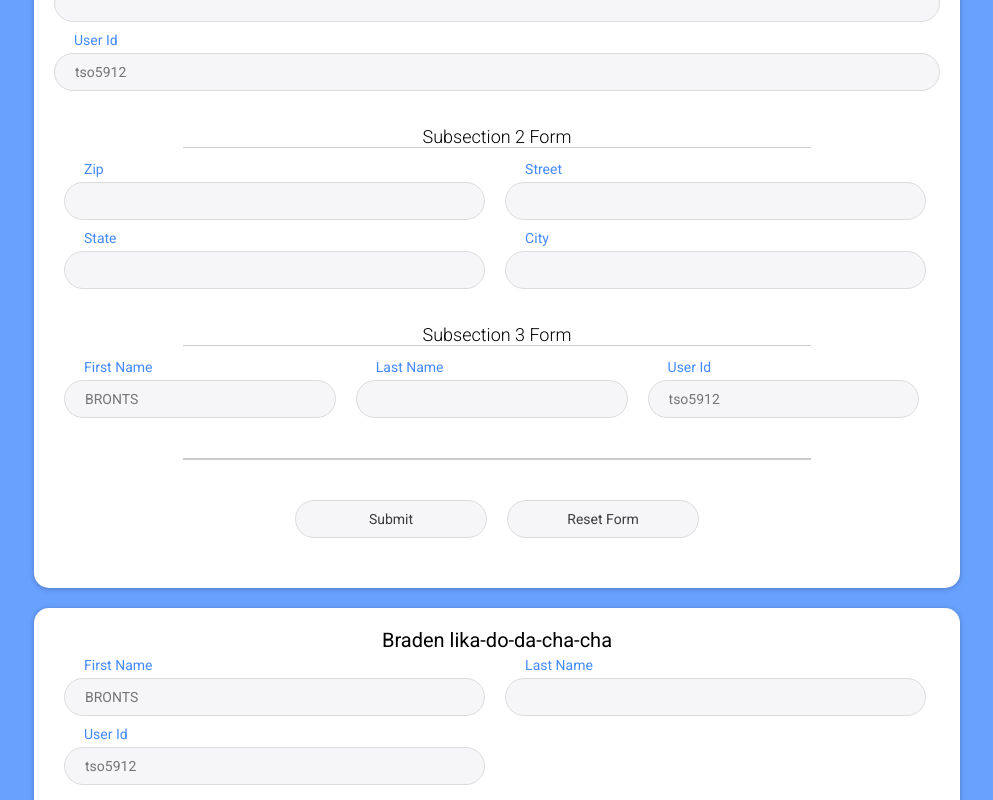
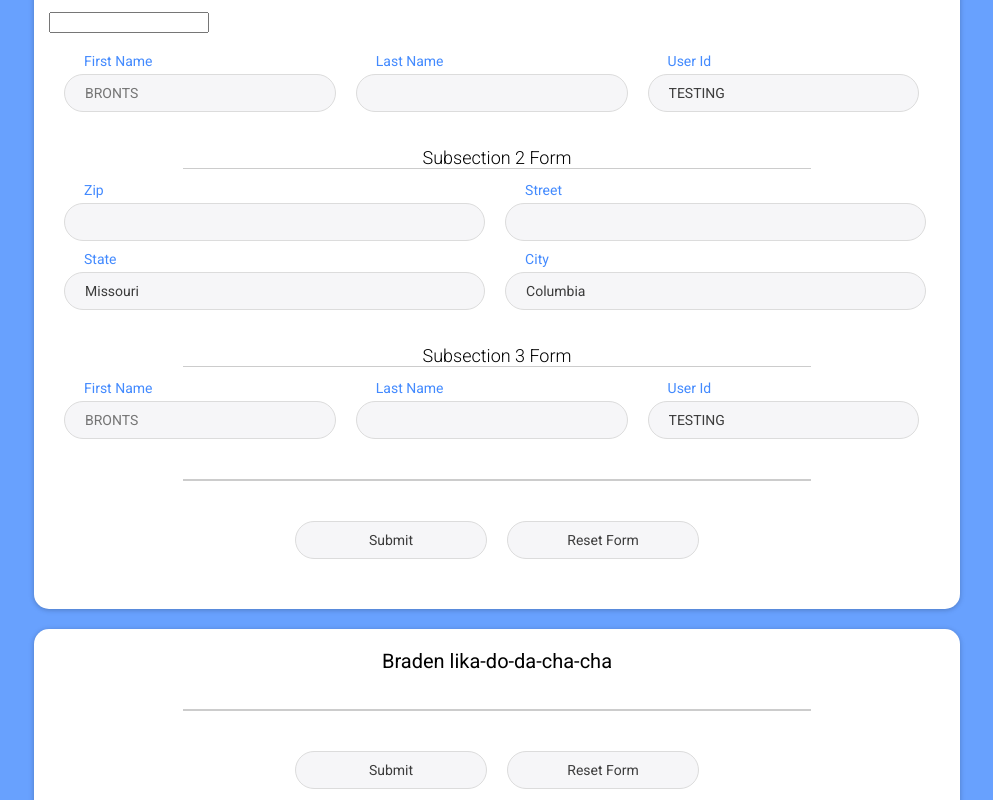
Before and after one commit to b2dt/react-form-template, a React app: page / in a window 1280 px wide. Shown: the part 220-1020 px from the top of the page, without its empty margins (143-1136 px from the left). Built offline with nearby package versions, Linux system fonts and the light colour scheme.

Commit message:
Doing major refactor for cleaner code. allowing more nested children.

```diff
--- a/src/components/app/app.tsx
+++ b/src/components/app/app.tsx
@@ -1,8 +1,9 @@
 import * as React from 'react'
 import Form from '../form/form';
-import {InputType} from "../../models/inputType";
 import FormSection from "../formSection/formSection";
 import {FormFieldProps} from "../../models/formFieldProps";
+import {InputType} from "../../utility/validation";
+import Input from "../general/input/input";
 
 export interface AppPageProps {
 
@@ -23,7 +24,7 @@ export default class App extends React.Component<AppPageProps, any> {
 	}
 
 	submitForm(formFields: FormFieldProps[]) {
-
+		console.log(formFields)
 	}
 
 	render() {
@@ -82,7 +83,13 @@ export default class App extends React.Component<AppPageProps, any> {
 		return (
 			<div id="app">
 				<Form title="NEW CONTAINER FORM" submitForm={this.submitForm}>
-					<FormSection title="Subsection 1 Form" formFields={formProps} inputsPerRow={1}/>
+					<FormSection title="Subsection 1 Form" inputsPerRow={2}>
+						<FormSection formFields={formProps2} inputsPerRow={2}/>
+						<div>
+							<input type={"text"}/>
+						</div>
+						<FormSection formFields={formProps} inputsPerRow={3}/>
+					</FormSection>
 					<FormSection title="Subsection 2 Form" formFields={formProps2} inputsPerRow={2}/>
 					<FormSection title="Subsection 3 Form" formFields={formProps} inputsPerRow={3}/>
 				</Form>
--- a/src/components/form/form.tsx
+++ b/src/components/form/form.tsx
@@ -1,9 +1,9 @@
 import * as React from 'react';
 import {FormFieldProps} from '../../models/formFieldProps';
 import {ColumnRange} from "../../models/columnRange";
-import * as FormUtil from "../../utility/formUtil";
 import * as PropMapper from "../../mappers/propMapper";
-import FormSection, {FormSectionProps} from "../formSection/formSection";
+import {FormSectionProps} from "../formSection/formSection";
+import {FormUtil, UpdateObj} from "../../utility/formUtil";
 
 export interface FormProps {
 	title: string
@@ -14,7 +14,7 @@ export interface FormProps {
 }
 
 export interface FormValues {
-	formFields?: FormFieldProps[]
+	formFields?: FormFieldProps[] | any
 	formSectionValues?: FormSectionProps[]
 }
 
@@ -27,7 +27,7 @@ export default class Form extends React.Component<FormProps, FormValues> {
 		this.resetForm = this.resetForm.bind(this)
 		this.state = {
 			formSectionValues: props.children === undefined ? [] : PropMapper.mapSectionPropsToState(props.children),
-			formFields: props.formFields === undefined ? [] : props.formFields
+			formFields: props.formFields === undefined ? [] : props.formFields,
 		}
 	}
 
@@ -38,74 +38,25 @@ export default class Form extends React.Component<FormProps, FormValues> {
 
 	}
 
-	updateFieldValue(newVal: string, fieldIndex: number, sectionIndex: number) {
+	updateFieldValue(updateObj: UpdateObj) {
 		const {state} = this
-		console.log("Field Index:" + fieldIndex + ", sectionIndex:" + sectionIndex + " with value " + newVal)
-		if (sectionIndex == undefined) {
-			let newFormFields: FormFieldProps[] = state.formFields.map((field, index) => {
-				if (index == fieldIndex)
-					field.value = newVal
-				return field
-			})
-			this.setState({
-				formFields: newFormFields
-			})
-		} else {
-			let newFormSectionValues: FormSectionProps[] = state.formSectionValues.map((section, sIndex) => {
-				if (sIndex == sectionIndex) {
-					section.formFields.map((field, fIndex) => {
-						if (fIndex == fieldIndex) {
-							field.value = newVal
-						}
-						return field
-					})
-				}
-				return section
-			})
-			this.setState({
-				formSectionValues: newFormSectionValues
-			})
-		}
+		console.log(updateObj)
 	}
 
 	submitLocalForm() {
-		const {props} = this
-		if (props.children === null || props.children === undefined) {
-			props.submitForm(props.formFields)
-		} else {
-			let fields: any[] = React.Children.map(props.children, (child: any) => {
-				return {...child.props.formFields, sectionIndex: child.props.sectionIndex}
-			})
-			props.submitForm(fields)
-		}
+		const {state} = this
+		console.log("Submit: " + state)
 	}
 
 	createForm() {
-		const {state, props} = this
-		if (state.formSectionValues.length == 0 || state.formSectionValues === null) {
-			return (
-				<div className={"form-field-wrapper"}>
-					{FormUtil.convertFormFieldPropsToInputs(state.formFields, props.inputsPerRow, this.updateFieldValue)}
-				</div>
-			)
-		} else {
-			return (
-				<div className={"form-field-wrapper"}>
-					{state.formSectionValues.map((child: any, index: any) => {
-						return (
-							<FormSection
-								key={index}
-								title={child.title}
-								inputsPerRow={child.inputsPerRow}
-								formFields={child.formFields}
-								index={index}
-								updateFieldValue={this.updateFieldValue}
-							/>
-						)
-					})}
-				</div>
-			)
-		}
+		const {props} = this
+		let children = FormUtil.children.create(props.children, this.updateFieldValue)
+		console.log(children)
+		return (
+			<div className={"form-field-wrapper"}>
+				{children}
+			</div>
+		)
 	}
 
 	createButtons() {
--- a/src/components/formSection/formSection.tsx
+++ b/src/components/formSection/formSection.tsx
@@ -1,15 +1,16 @@
 import * as React from 'react'
-import * as FormUtil from "../../utility/formUtil";
+import * as FormFieldConverter from "../../utility/formFieldConverter";
 import {FormFieldProps} from "../../models/formFieldProps";
 import {ColumnRange} from "../../models/columnRange";
+import {UpdateObj} from "../../utility/formUtil";
 
 export interface FormSectionProps {
-	title: string
-	formFields: FormFieldProps[]
+	formFields?: FormFieldProps[]
+	title?: string
 	inputsPerRow?: ColumnRange
 	index?: any
 
-	updateFieldValue?: (newVal, fieldIndex, sectionIndex) => any
+	updateFieldValue?: (x: UpdateObj) => any
 }
 
 export default class FormSection extends React.Component<FormSectionProps, any> {
@@ -18,19 +19,20 @@ export default class FormSection extends React.Component<FormSectionProps, any>
 		this.updateFieldValue = this.updateFieldValue.bind(this)
 	}
 
-	updateFieldValue(newVal: string, fieldIndex: number) {
+	updateFieldValue(updateObj: UpdateObj) {
 		const {props} = this
-		console.log(newVal + " and index " + fieldIndex)
-		this.props.updateFieldValue(newVal, fieldIndex, props.index)
+		updateObj.sectionIndex = props.index
+		this.props.updateFieldValue(updateObj)
 	}
 
 	render() {
 		const {props} = this
-		let formFields = FormUtil.convertFormFieldPropsToInputs(props.formFields, props.inputsPerRow, this.updateFieldValue)
+		let formFields = FormFieldConverter.convertFormFieldPropsToInputs(props.formFields, props.inputsPerRow, this.updateFieldValue)
+		const separator = props.title == null ? "" : (<div className={"title-separator"}/>)
 		return (
 			<div className={"form-section"}>
 				<div className={"form-section-title"}>{props.title}</div>
-				<div className={"title-separator"}/>
+				{separator}
 				{formFields}
 			</div>
 		)
--- a/src/models/formFieldProps.tsx
+++ b/src/models/formFieldProps.tsx
@@ -1,14 +1,16 @@
-import {InputType} from "./inputType";
+import {InputType} from "../utility/validation";
 
 export interface FormFieldProps {
 	id: string
 	inputType: InputType
 	label: string
 	index: number
+
 	sectionIndex?: number
-
 	value?: string
 	required?: boolean
+	validation?: any
+	errorMsg?: string
 	defaultText?: string
 	placeholder?: string
 }
--- a/src/models/inputType.tsx
+++ /dev/null
@@ -1,6 +0,0 @@
-export enum InputType {
-	Text,
-	Button,
-	Dropdown,
-	TextArea
-}
--- /dev/null
+++ b/src/utility/formFieldConverter.tsx
@@ -0,0 +1,73 @@
+import * as React from "react";
+import {FormFieldProps} from "../models/formFieldProps";
+import {ColumnRange} from "../models/columnRange";
+import classNames from 'classnames'
+import Input from "../components/general/input/input";
+import * as _ from 'lodash'
+import {InputType} from "./validation";
+
+export const sortFieldProps = (formFields: FormFieldProps[]) => {
+	return _.sortBy(formFields, (field) => field.index)
+}
+
+export const convertFormFieldPropsToInputs = (formFields: FormFieldProps[], numOfColumns: ColumnRange, updateFieldVal: any) => {
+	let sortedFormFields = sortFieldProps(formFields)
+	return sortedFormFields.map(field => (convert(field, numOfColumns, updateFieldVal)))
+}
+
+const convert = (formProp: FormFieldProps, numOfColumns: ColumnRange, updateFieldVal: any) => {
+	let columnClassName = classNames({"col-one": numOfColumns == ColumnRange.ONE}, {"col-two": numOfColumns == ColumnRange.TWO}, {"col-three": numOfColumns == ColumnRange.THREE})
+
+	if (formProp.inputType == InputType.Text)
+		return convertToTextBox(formProp, columnClassName, updateFieldVal)
+	else if (formProp.inputType == InputType.Button)
+		return convertToButton(formProp, columnClassName, updateFieldVal)
+	else if (formProp.inputType == InputType.Dropdown)
+		return convertToDropdown(formProp, columnClassName, updateFieldVal)
+	else if (formProp.inputType == InputType.TextArea)
+		return convertToTextArea(formProp, columnClassName, updateFieldVal)
+	else if (formProp.inputType == InputType.Checkbox)
+		return convertToCheckbox(formProp, columnClassName, updateFieldVal)
+}
+
+const convertToCheckbox = (buttonProps: FormFieldProps, columnClassName: string, updateFieldVal: any) => {
+	let classes = classNames("form-text-input", columnClassName)
+
+}
+
+const convertToTextBox = (textProps: FormFieldProps, columnClassName: string, updateFieldVal: any) => {
+	let classes = classNames('field', columnClassName)
+
+	return (
+		<div className={classes} key={textProps.id}>
+			<Input
+				id={textProps.id}
+				classes={"form-text-input"}
+				label={textProps.label}
+				index={textProps.index}
+				updateFieldValue={updateFieldVal}
+				inputProps={{
+					type: "text",
+					placeholder: textProps.placeholder,
+					defaultValue: textProps.defaultText || ""
+				}}
+			/>
+		</div>
+	)
+}
+
+const convertToButton = (buttonProps: FormFieldProps, columnClassName: string, updateFieldVal: any) => {
+	let classes = classNames("form-text-input", columnClassName)
+
+
+}
+
+const convertToDropdown = (dropdownProps: FormFieldProps, columnClassName: string, updateFieldVal: any) => {
+	let classes = classNames("form-text-input", columnClassName)
+
+
+}
+
+const convertToTextArea = (textAreaProps: FormFieldProps, columnClassName: string, updateFieldVal: any) => {
+	let classes = classNames("form-text-input", columnClassName)
+}
--- a/src/utility/formUtil.tsx
+++ b/src/utility/formUtil.tsx
@@ -1,66 +1,54 @@
-import * as React from "react";
-import {FormFieldProps} from "../models/formFieldProps";
-import {ColumnRange} from "../models/columnRange";
-import {InputType} from "../models/inputType";
-import classNames from 'classnames'
-import Input from "../components/general/input/input";
-import * as _ from 'lodash'
+import * as React from 'react'
+import {FormValues} from "../components/form/form";
+import FormSection from "../components/formSection/formSection";
 
-export const sortFieldProps = (formFields: FormFieldProps[]) => {
-	return _.sortBy(formFields, (field) => field.index)
+export interface UpdateObj {
+	sectionIndex?: number,
+	fieldIndex: number,
+	newVal: string
 }
 
-export const convertFormFieldPropsToInputs = (formFields: FormFieldProps[], numOfColumns: ColumnRange, updateFieldVal: any) => {
-	let sortedFormFields = sortFieldProps(formFields)
-	return sortedFormFields.map(field => (convert(field, numOfColumns, updateFieldVal)))
+enum Types {
+	FORM_SECTION = "FormSection",
+	FORM = "FORM"
 }
 
-const convert = (formProp: FormFieldProps, numOfColumns: ColumnRange, updateFieldVal: any) => {
-	let columnClassName = classNames({"col-one": numOfColumns == ColumnRange.ONE}, {"col-two": numOfColumns == ColumnRange.TWO}, {"col-three": numOfColumns == ColumnRange.THREE})
+export const FormUtil: any = {
+	state: {
+		update: (fieldInfo: UpdateObj, formState: FormValues) => {
+			if (fieldInfo.sectionIndex == undefined) { //Means not in a FormSection => no children
 
-	if (formProp.inputType == InputType.Text)
-		return convertToTextBox(formProp, columnClassName, updateFieldVal)
-	else if (formProp.inputType == InputType.Button)
-		return convertToButton(formProp, columnClassName, updateFieldVal)
-	else if (formProp.inputType == InputType.Dropdown)
-		return convertToDropdown(formProp, columnClassName, updateFieldVal)
-	else if (formProp.inputType == InputType.TextArea)
-		return convertToTextArea(formProp, columnClassName, updateFieldVal)
+			}
+			return null;
+		},
+		create: (formState: FormValues, children: JSX.Element[] | any) => {
+
+		}
+	},
+	children: {
+		create: (children: JSX.Element[] | any, onChange: any) => {
+			return React.Children.map(children, (child, sectionIndex) => {
+				const {props} = child
+				if (props.children == null) {
+					if (child.type.name == Types.FORM_SECTION) {
+						return (
+							<FormSection
+								inputsPerRow={props.inputsPerRow}
+								title={props.title}
+								index={sectionIndex}
+								updateFieldValue={onChange}
+								formFields={props.formFields}
+							/>)
+					} else {
+						let props = {onChange: onChange, sectionIndex: sectionIndex, index: 0}
+						return React.cloneElement(child, props)
+					}
+				} else {
+					console.log("Nested children...")
+					return FormUtil.children.create(child.props.children, onChange)
+				}
+			})
+		}
+	},
+	validate: {}
 }
-
-const convertToTextBox = (textProps: FormFieldProps, columnClassName: string, updateFieldVal: any) => {
-	let classes = classNames('field', columnClassName)
-	return (
-		<div className={classes} key={textProps.id}>
-			<Input
-				id={textProps.id}
-				classes={"form-text-input"}
-				label={textProps.label}
-				index={textProps.index}
-				updateFieldValue={updateFieldVal}
-				inputProps={{
-					type: "text",
-					placeholder: textProps.placeholder,
-					defaultValue: textProps.defaultText,
-					value: textProps.value == null ? '' : textProps.value
-				}}
-			/>
-		</div>
-	)
-}
-
-const convertToButton = (buttonProps: FormFieldProps, columnClassName: string, updateFieldVal: any) => {
-	let classes = classNames("form-text-input", columnClassName)
-
-
-}
-
-const convertToDropdown = (dropdownProps: FormFieldProps, columnClassName: string, updateFieldVal: any) => {
-	let classes = classNames("form-text-input", columnClassName)
-
-
-}
-
-const convertToTextArea = (textAreaProps: FormFieldProps, columnClassName: string, updateFieldVal: any) => {
-	let classes = classNames("form-text-input", columnClassName)
-}
--- /dev/null
+++ b/src/utility/validation.ts
@@ -0,0 +1,47 @@
+import Validator from "validator"
+
+export enum ValidationType {
+	Phone = "phone",
+	Email = "email",
+	Required = "required",
+
+}
+
+export enum InputType {
+	Checkbox = "checkbox",
+	Text = "text",
+	Button = "button",
+	Dropdown = "dropdown",
+	TextArea = "textarea"
+}
+
+export const Validate: any = {
+	phone: (input: string): boolean => {
+		return Validator.isMobilePhone(input, "en-US");
+	},
+	email: (input: string): boolean => {
+		return Validator.isEmail(input);
+	},
+	required: (input: string): boolean => {
+		return input !== undefined && input !== null && input.trim() !== "";
+	},
+	determineIfError: (value: any, validate: Function) => {
+		if (validate !== undefined && validate !== null) {
+			return !validate(value);
+		}
+
+		return false;
+	},
+	getErrorMessage: (type: ValidationType, input: string, child: JSX.Element): string => {
+		switch (type) {
+			case ValidationType.Phone:
+				return "Please enter a valid phone number.";
+			case ValidationType.Email:
+				return "Please enter a valid email.";
+			case ValidationType.Required:
+				return "Field is required.";
+			default:
+				return child.props.errormessage || "";
+		}
+	}
+}
```
Also changed, not shown: src/components/form/form.scss (+21 -22 lines), src/components/general/input/input.tsx (+8 -3 lines), src/index.tsx (+14 -0 lines), src/components/formSection/formSection.scss (deleted).
